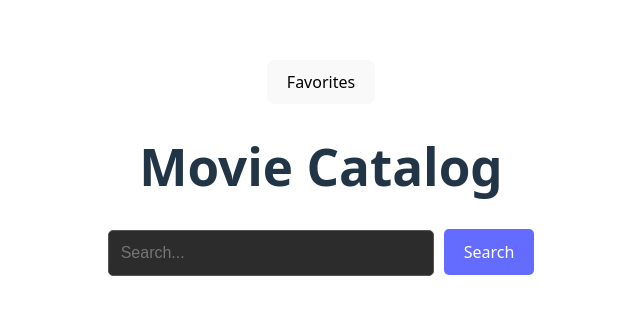
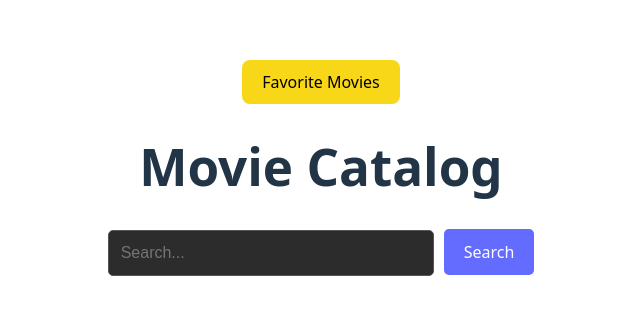
Before and after one commit to zappyvap/movie-app, a React (Vite) app: page / in a window 1280 px wide. Shown: the part 232-546 px from the top of the page, without its empty margins (319-959 px from the left). Built offline with nearby package versions, Linux system fonts and the light colour scheme.

Commit message:
added env and fixed duplicate favorite buttons

```diff
--- a/package.json
+++ b/package.json
@@ -10,6 +10,7 @@
     "preview": "vite preview"
   },
   "dependencies": {
+    "dotenv": "^17.2.2",
     "react": "^19.1.1",
     "react-dom": "^19.1.1"
   },
--- a/src/App.tsx
+++ b/src/App.tsx
@@ -35,12 +35,24 @@ const App = () => {
     setSelectedMovie(null);
   };
 
-  return ( // the beginning ternary is for if the favorites button is pressed
+  return (
+    // the beginning ternary is for if the favorites button is pressed
     <>
-      <button onClick={handleFavoriteClicked}>Favorites</button>
+      {!favoritePressed &&
+
+      <button onClick={handleFavoriteClicked} className="favorite-button">
+        Favorite Movies
+      </button>
+      }
       {favoritePressed ? (
-        <FavoriteButton setFavoritesList= {setFavoritesList} handleBackToSearch={handleBackToSearch} setFavoritePressed={setFavoritePressed} favoritePressed = {favoritePressed}favoritesList={favoritesList} handleMovieSelect={handleMovieSelect} />
-
+        <FavoriteButton
+          setFavoritesList={setFavoritesList}
+          handleBackToSearch={handleBackToSearch}
+          setFavoritePressed={setFavoritePressed}
+          favoritePressed={favoritePressed}
+          favoritesList={favoritesList}
+          handleMovieSelect={handleMovieSelect}
+        />
       ) : (
         <>
           <h1>Movie Catalog</h1>
@@ -64,7 +76,11 @@ const App = () => {
              * that is the true path of the ternary expression above.
              */
             <>
-              <SearchBar query={query} setQuery={setQuery} setMovies={setMovies} />
+              <SearchBar
+                query={query}
+                setQuery={setQuery}
+                setMovies={setMovies}
+              />
               <div className="movie-list-container">
                 {movies.slice(0, 3).map((m) => (
                   <Movie
--- a/src/components/FavoriteButton.tsx
+++ b/src/components/FavoriteButton.tsx
@@ -1,4 +1,3 @@
-import Movie from "./Movie";
 import FavoriteMovies from "./FavoriteMovies";
 import { useState } from "react";
 
@@ -18,8 +17,9 @@ const FavoriteButton : React.FC<Props> = ({favoritesList,setFavoritesList,setFav
         setFavoritePressed(false);
     }
     const [toggleButton,setToggleButton] = useState(true);
+
   return (
-    <div>{ toggleButton && (
+    <div className="movie-list-container">{ toggleButton && (
         <button onClick={handleBackToSearch}>Back To Search</button>
     )}
         {favoritesList.map((m)=>(
--- a/src/components/MovieDetail.tsx
+++ b/src/components/MovieDetail.tsx
@@ -16,7 +16,12 @@ interface Props {
 const MovieDetail: React.FC<Props> = ({ handleBackToSearch, movie,setFavoritesList}) => {
 
     const handleFavorite = () =>{
-        setFavoritesList(currFavs => [...currFavs,movie]);
+        setFavoritesList(currFavs => {
+          if(!currFavs.some((favMovie) => favMovie.id === movie.id)){
+            return [...currFavs, movie];
+          }
+          return currFavs;
+        });
     }
 
   return (
--- a/src/components/SearchBar.tsx
+++ b/src/components/SearchBar.tsx
@@ -8,6 +8,7 @@ interface Props {
 }
 
 const SearchBar: React.FC<Props> = ({ query, setQuery, setMovies }) => {
+  const apiAuthorization = import.meta.env.VITE_AUTHORIZATION;
   const onClick = () => {
     const url = `https://api.themoviedb.org/3/search/movie?query=${query
       .split(" ") // splits the movie name and adds %20 in between words to make the URL complete
@@ -18,7 +19,7 @@ const SearchBar: React.FC<Props> = ({ query, setQuery, setMovies }) => {
       headers: {
         accept: "application/json",
         Authorization:
-          "Bearer eyJhbGciOiJIUzI1NiJ9.eyJhdWQiOiIwNTAxMTA0ZDA0OTQ4NjE1Y2FlMWJkNWMyODMyYjU1ZSIsIm5iZiI6MTc1Nzg4OTg3Ny45ODQsInN1YiI6IjY4Yzc0NTU1MzZjMTBhMzZjODIyMDI3MCIsInNjb3BlcyI6WyJhcGlfcmVhZCJdLCJ2ZXJzaW9uIjoxfQ.nArtvOEy7rgm-IwWbYbW5UcVcc9sZPqJ-zk1PTlCtWs",
+        apiAuthorization,
       },
     };
     fetch(url, options)
--- a/src/index.css
+++ b/src/index.css
@@ -72,3 +72,7 @@ button:focus-visible {
     background-color: #f9f9f9;
   }
 }
+
+.favorite-button{
+  background-color: #F8D719;
+}
```
Also changed, not shown: 2 other files (tests, documents, lock files or other folders).
